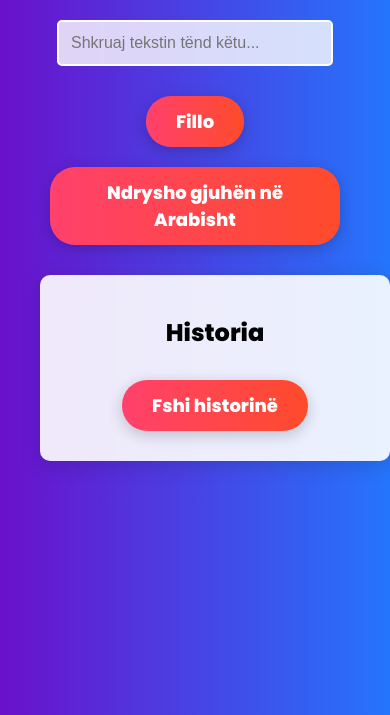
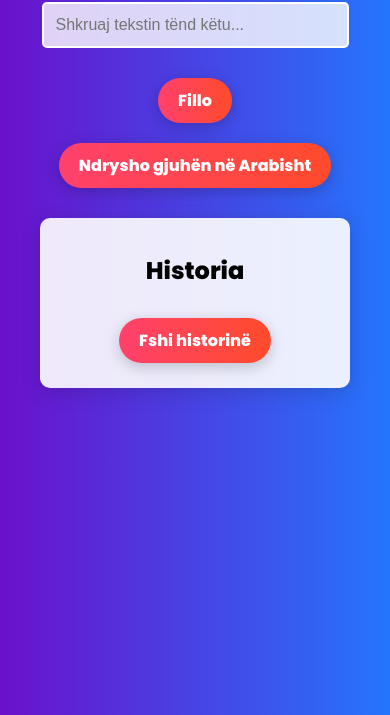
Before and after one commit to muhammedfettahu/memorizetext, a plain HTML site: page index.html in a window 390 px wide. Shown: the part 129-844 px from the top of the page. Drawn offline with Linux system fonts and the light colour scheme.

Commit message:
Update styles.css

```diff
--- a/styles.css
+++ b/styles.css
@@ -51,15 +51,15 @@ input {
 }
 
 #history {
-    margin-top: 30px;
+    margin: 30px auto; /* Center the history section */
     text-align: left;
-    max-width: 600px;
-    margin-left: auto;
-    margin-right: auto;
+    max-width: 600px; /* Maximum width for larger screens */
+    width: 100%; /* Use full width on mobile */
     background-color: rgba(255, 255, 255, 0.9); /* Card background with transparency */
     border-radius: 10px; /* Rounded corners */
     box-shadow: 0 4px 20px rgba(0, 0, 0, 0.15); /* Shadow effect */
     padding: 20px;
+    box-sizing: border-box; /* Include padding in width calculations */
 }
 
 #clearHistoryButton {
@@ -75,3 +75,29 @@ input {
     font-weight: 600; /* SemiBold */
     color: white; /* Ensure visibility on gradient background */
 }
+
+/* Responsive adjustments */
+@media (max-width: 768px) {
+    h1 {
+        font-size: 28px; /* Smaller font size on mobile */
+    }
+
+    #text {
+        font-size: 24px; /* Smaller font size for text */
+    }
+
+    button {
+        font-size: 16px; /* Smaller button text */
+        padding: 10px 20px; /* Adjust button size */
+    }
+
+    input {
+        width: 90%; /* Wider input on mobile */
+    }
+
+    #history {
+        padding: 15px; /* Less padding on mobile */
+        width: 95%; /* Ensure it uses more width for centering */
+        margin: 30px auto; /* Center it horizontally */
+    }
+}
```
